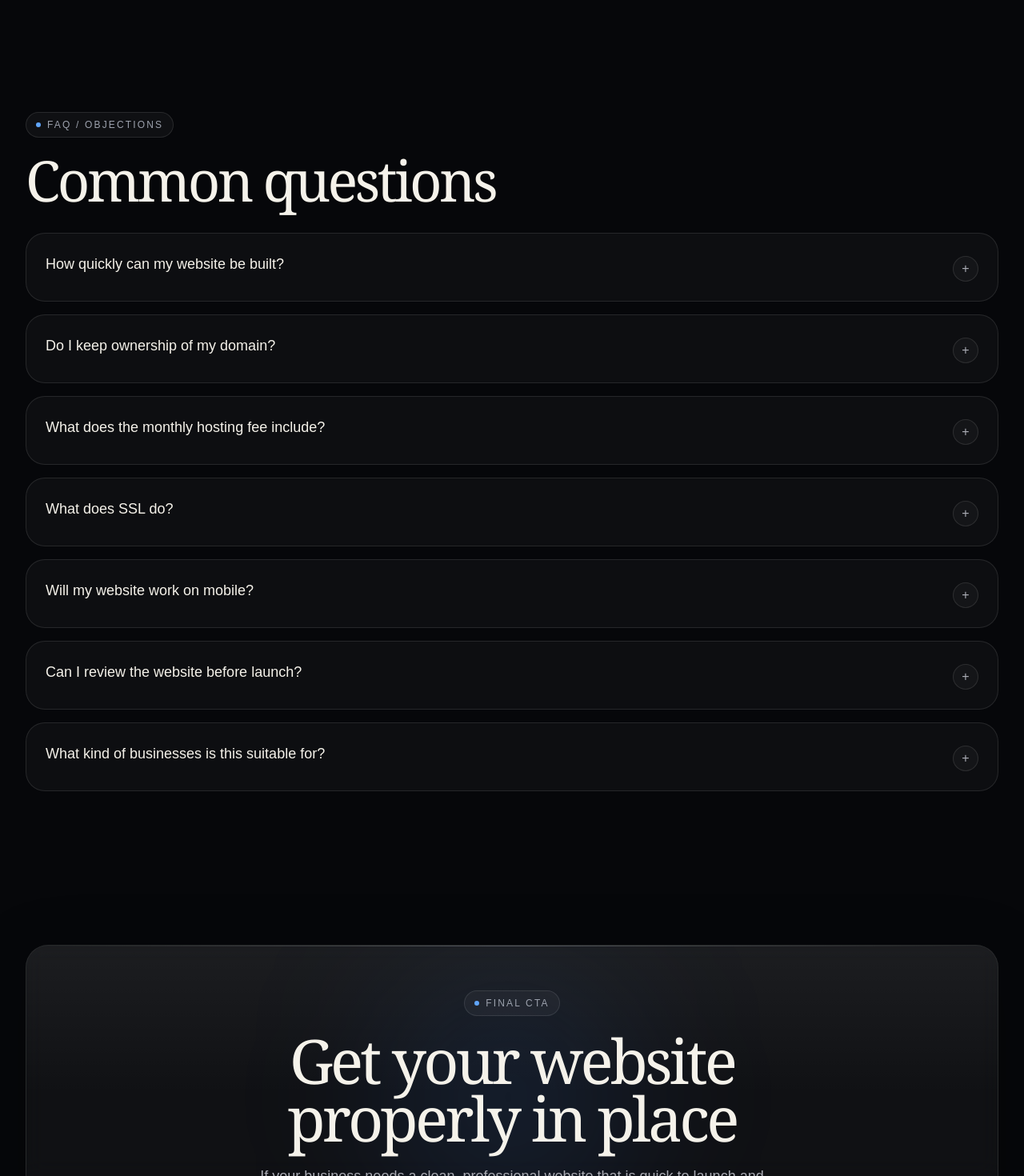
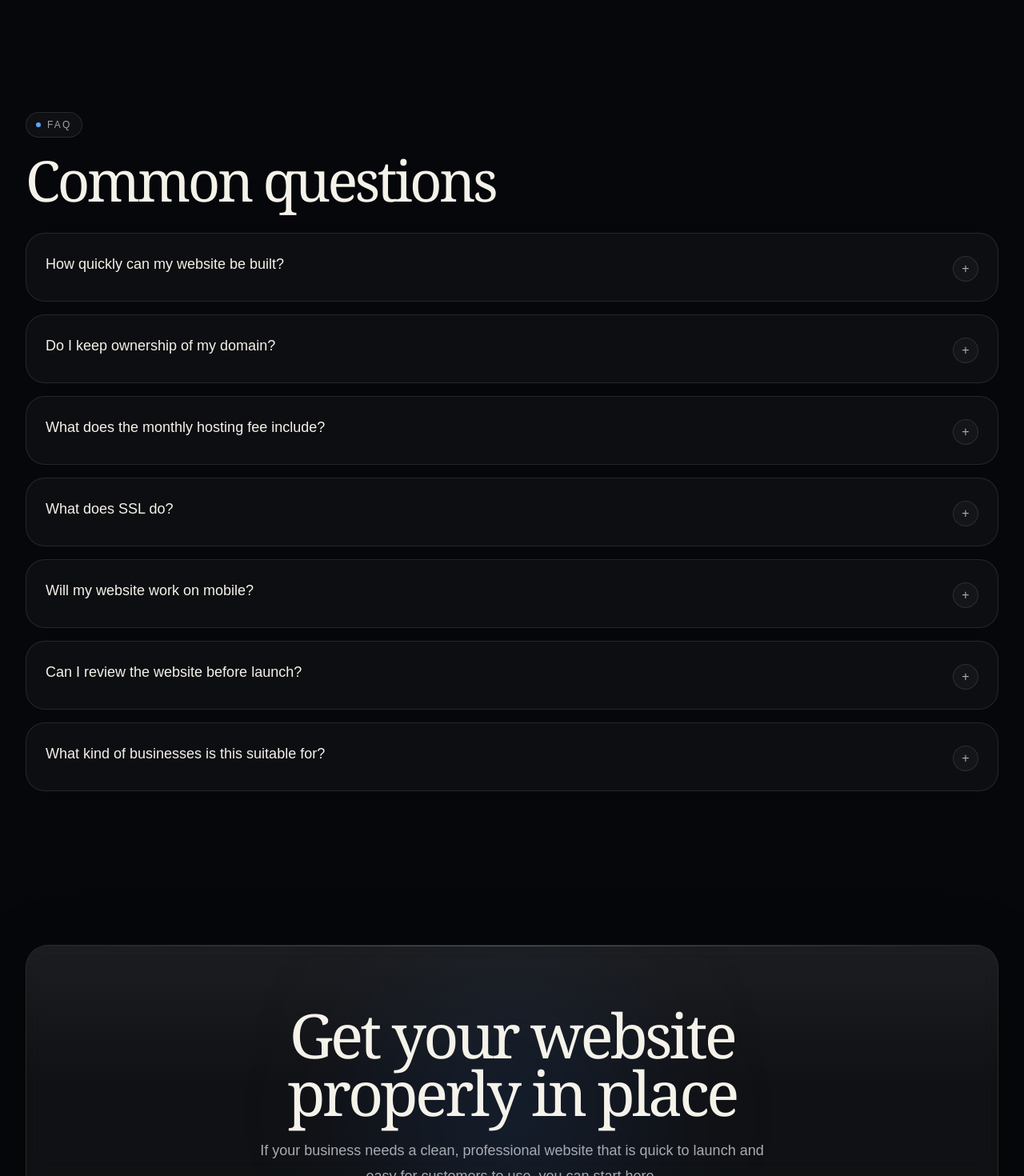
Before and after one commit to cleanwebsitesuk/cleanwebsites, a Next.js app: page / in a window 1280 px wide. Shown: the part 8700-10170 px from the top of the page at 80% size. Built offline with nearby package versions, Linux system fonts and the light colour scheme.

Commit message:
Update page.tsx

```diff
--- a/app/page.tsx
+++ b/app/page.tsx
@@ -1657,7 +1657,7 @@ export default function HomePage() {
         <Reveal>
           <SectionShell id="faq">
             <div className="max-w-3xl">
-              <SectionEyebrow>FAQ / objections</SectionEyebrow>
+              <SectionEyebrow>FAQ</SectionEyebrow>
               <h2 className="mt-5 font-serif text-[clamp(2.25rem,8vw,4.4rem)] leading-[0.95] tracking-[-0.05em] text-[#F5F2EA]">
                 Common questions
               </h2>
@@ -1697,7 +1697,6 @@ export default function HomePage() {
               />
 
               <div className="relative mx-auto max-w-3xl">
-                <SectionEyebrow>Final CTA</SectionEyebrow>
                 <h2 className="mt-5 font-serif text-[clamp(2.4rem,8vw,4.8rem)] leading-[0.94] tracking-[-0.05em] text-[#F5F2EA]">
                   Get your website properly in place
                 </h2>
```
